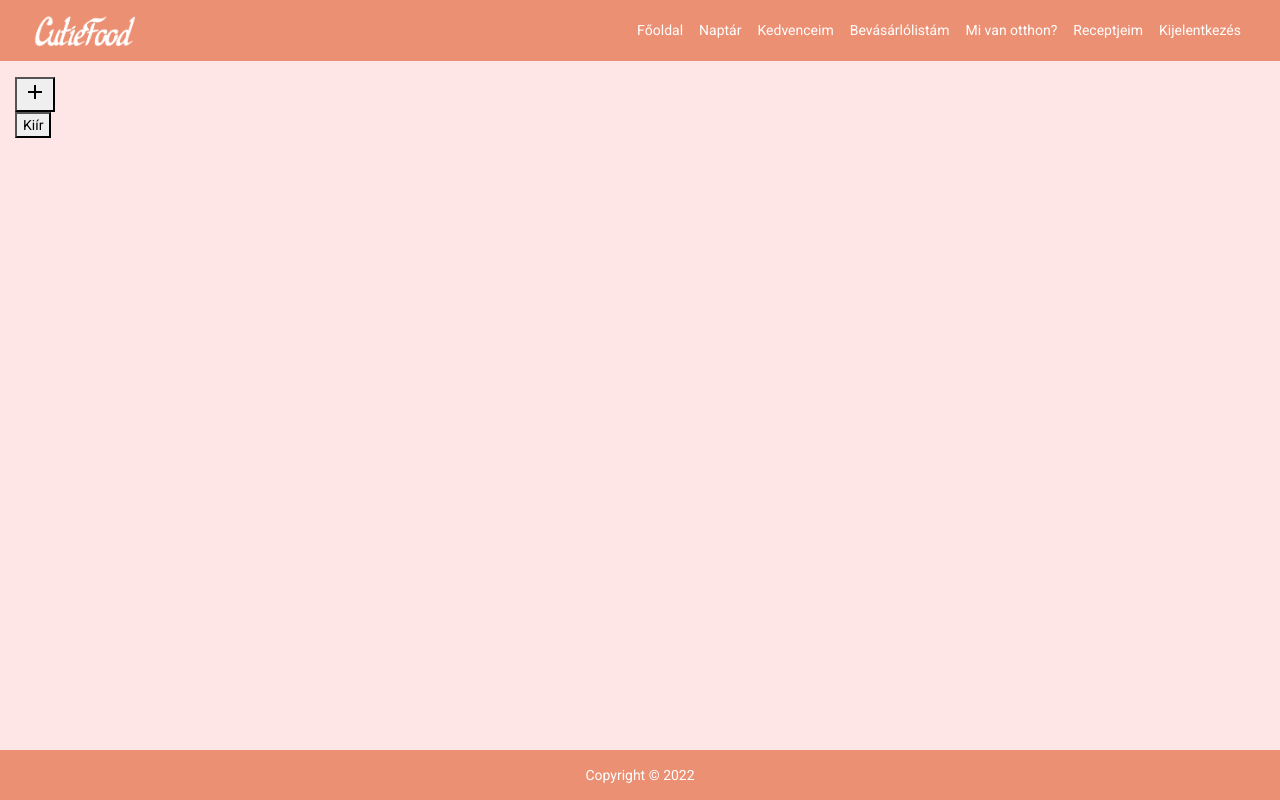
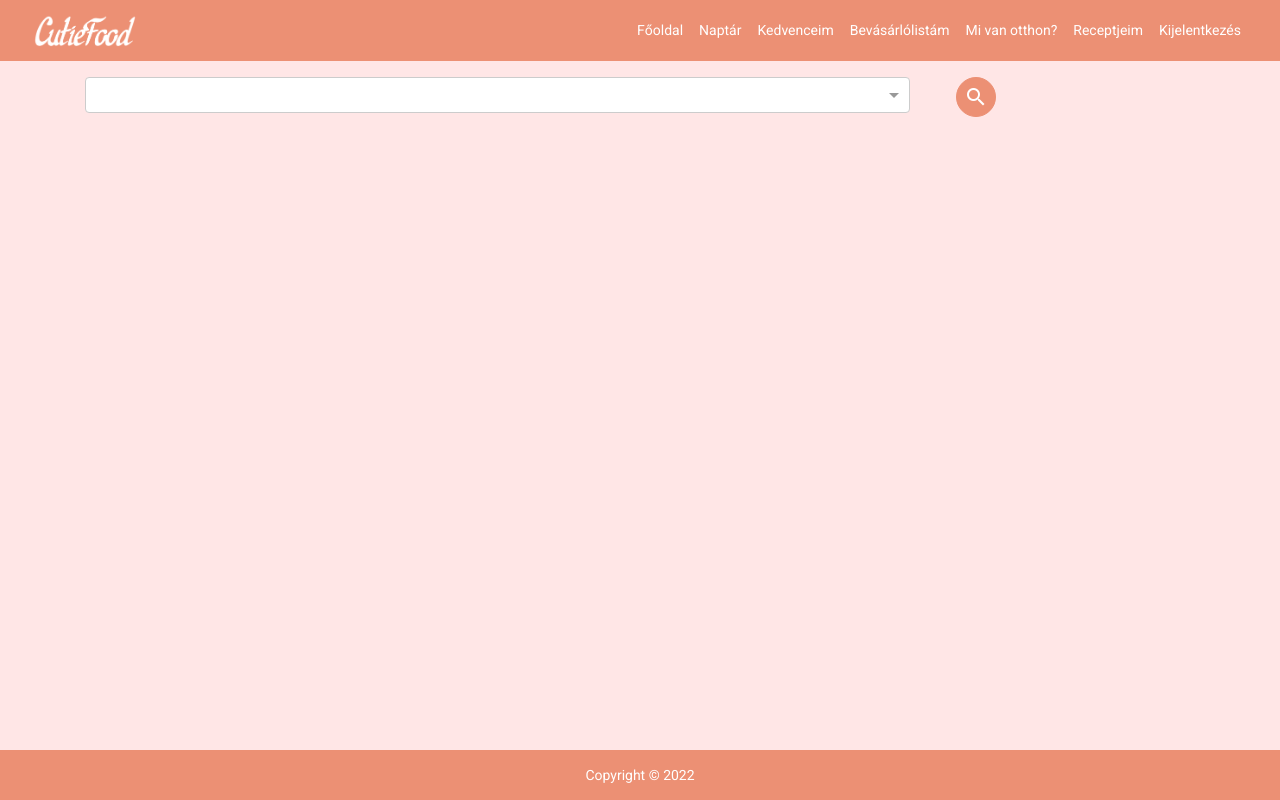
Before and after one commit to kovacspatrik/Cutiefood_v2, an Angular app: page /whats_home in a window 1280 px wide. Built offline with nearby package versions, Linux system fonts and the light colour scheme.

Commit message:
everything

```diff
--- a/src/app/Modules/my-recipes/my-recipes/my-recipes.component.ts
+++ b/src/app/Modules/my-recipes/my-recipes/my-recipes.component.ts
@@ -15,6 +15,7 @@ export class MyRecipesComponent implements OnInit {
   }
 
   ngOnInit(): void {
+    this.recipeList = this.recipeList.filter((res) => res.uploader.name === 'Tencsi');
   }
 
 }
--- a/src/app/Modules/whats-home/whats-home/whats-home.component.html
+++ b/src/app/Modules/whats-home/whats-home/whats-home.component.html
@@ -1,56 +1,27 @@
-<!--<div class="container-fluid whats-home-page py-3">-->
-<!--  <div class="container">-->
-<!--    <div *ngFor="let item of selectedIngredients; let i = index" class="ingredient-input-list">-->
-<!--      <ng-select [items]="mock_ingredients"-->
-<!--                 bindLabel="name"-->
-<!--                 bindValue="id"-->
-<!--                 name="ingredient-select"-->
-<!--                 [addTag]="true"-->
-<!--                 [multiple]="false"-->
-<!--                 placeholder="Válasszon egy összetevőt!"-->
-<!--                 [hideSelected]="true"-->
-<!--                 [(ngModel)]="selectedIngredients[i]"-->
-<!--                 class="my-2 w-25"-->
-<!--                 >-->
-<!--      </ng-select>-->
-<!--    </div>-->
-<!--    <button (click)="addRow()">-->
-<!--      új hozzáadása-->
-<!--    </button>-->
-<!--  </div>-->
-<!--</div>-->
-
 <div class="container-fluid whats-home-page py-3">
-  <div [formGroup]="form">
-    <ng-container [formArrayName]="'ingredients'">
-      <ng-container *ngFor="let ingredient of ingredients.controls; let i = index">
-        <div [formGroupName]="i">
-<!--          <mat-form-field>-->
-<!--            <input matInput formControlName="name" placeholder="hozzávaló neve">-->
-<!--          </mat-form-field>-->
-
-          <mat-form-field appearance="fill">
-            <mat-label>Válasszon hozzávalót!</mat-label>
-            <mat-select>
-              <mat-option *ngFor="let item of mock_ingredients" [value]="'name'">
-                {{ item.name }}
-              </mat-option>
-            </mat-select>
-          </mat-form-field>
-          <button mat-mini-fab (click)="deleteRow(i)">
-            <mat-icon class="add-course-btn">delete</mat-icon>
-          </button>
-        </div>
-      </ng-container>
-    </ng-container>
-
-    <button mat-mini-fab (click)="addRow()">
-      <mat-icon class="add-course-btn">add</mat-icon>
-    </button>
-    <br>
-    <button mat-mini-fab (click)="logValues()">
-      Kiír
-    </button>
-
+  <div class="container">
+    <div class="row d-flex justify-content-center justify-content-md-start">
+      <div class="col-9">
+        <ng-select [items]="mock_ingredients" [hideSelected]="true" [multiple]="true" [bindValue]="'id'"
+        [bindLabel]="'name'" [(ngModel)]="selectedIngredients"></ng-select>
+      </div>
+      <div class="col d-flex justify-content-center justify-content-md-start">
+        <button
+          (click)="filterRecipes()"
+          class="
+              search-button
+              mx-3
+              my-2 my-sm-0
+              d-flex
+              justify-content-center
+              align-items-center
+            "
+          title="Keresés"
+        >
+          <mat-icon>search</mat-icon>
+        </button>
+      </div>
+     </div>
   </div>
+  <app-recipe-card-list [recipeList]="recipeListToShow"></app-recipe-card-list>
 </div>
--- a/src/app/Modules/whats-home/whats-home/whats-home.component.scss
+++ b/src/app/Modules/whats-home/whats-home/whats-home.component.scss
@@ -3,4 +3,14 @@
 .whats-home-page {
   min-height: $app-content-height;
   background-color: $cutiefood-background;
+
+  .search-button {
+    border-radius: 30px;
+    height: 40px;
+    width: 40px;
+    background-color: $cutiefood-orange;
+    color: white;
+    outline: none;
+    border: 1px solid $cutiefood-orange;
+  }
 }
--- a/src/app/Modules/whats-home/whats-home/whats-home.component.ts
+++ b/src/app/Modules/whats-home/whats-home/whats-home.component.ts
@@ -1,6 +1,8 @@
 import { Component } from '@angular/core';
 import { MOCK_INGREDIENTS } from "../../../Services/mock-files/mock-ingredients";
-import {FormArray, FormBuilder, FormControl, FormGroup} from "@angular/forms";
+import {MOCK_RECIPE_LIST} from "../../../Services/mock-files/mock-recipes";
+import {Ingredient} from "../../../Models/ingredient.model";
+import {Recipe} from "../../../Models/recipe.model";
 
 @Component({
   selector: 'app-whats-home',
@@ -9,30 +11,56 @@ import {FormArray, FormBuilder, FormControl, FormGroup} from "@angular/forms";
 })
 export class WhatsHomeComponent {
   mock_ingredients = MOCK_INGREDIENTS;
-  selectedIngredients= new Array<string>(1);
+  recipes = MOCK_RECIPE_LIST;
 
-  form = this.fb.group({
-    ingredients: this.fb.array([])
-  })
+  selectedIngredients: number[];
+  recipeListToShow: Recipe[] = [];
 
-  constructor(private fb: FormBuilder) {}
+  constructor() {}
 
-  get ingredients() {
-    return this.form.controls["ingredients"] as FormArray
+  getIngredientById(id: number): Ingredient {
+    let toReturn: Ingredient = {
+      id,
+      name: 'proba'
+    }
+    const test = this.mock_ingredients.find(x => x.id === id)
+    console.log(test);
+    return test
   }
 
-  addRow() {
-    const ingredientControl = this.fb.group({
-      name: '',
-    });
-    this.ingredients.push(ingredientControl);
+  getIngredientsById(ids: number[]): Ingredient[] {
+    let toReturn: Ingredient[] = [];
+    for (let item of ids) {
+      toReturn.push(this.getIngredientById(item));
+    }
+    return toReturn;
   }
 
-  deleteRow(lessonIndex: number) {
-    this.ingredients.removeAt(lessonIndex);
+  hasThatIngredient(recipe: Recipe, ingredient: Ingredient): boolean {
+    return recipe.ingredients.includes(ingredient);
   }
 
-  logValues() {
-    console.log(this.form.get("ingredients").value);
+  hasEveryIngredients(recipe: Recipe, ingredients: Ingredient[]): boolean {
+    for (let ingredient of ingredients) {
+      if (!(this.hasThatIngredient(recipe, ingredient))){
+        return false;
+      }
+    }
+    return true;
+  }
+
+  filterRecipes() {
+    if(this.selectedIngredients.length > 0) {
+      for (let recipe of this.recipes) {
+
+        console.log(recipe.ingredients);
+      }
+    }
+
+    // this.recipeListToShow = this.recipes.filter((recipe) => {
+    //   console.log(recipe.ingredients.find((ingredient) =>
+    //     ingredient === proba
+    //   ));
+    // })
   }
 }
--- a/src/app/Services/mock-files/mock-recipes.ts
+++ b/src/app/Services/mock-files/mock-recipes.ts
@@ -1,12 +1,12 @@
 import { Recipe } from 'src/app/Models/recipe.model';
-import { MOCK_INGREDIENTS_FOR_MOCK_RECIPES } from './mock-ingredients';
+import {MOCK_INGREDIENTS, MOCK_INGREDIENTS_FOR_MOCK_RECIPES} from './mock-ingredients';
 import {MOCK_USERS} from "./mock-users";
 
 export const MOCK_RECIPE_LIST: Recipe[] = [
   {
     id: 1,
     name: 'Teszt 1',
-    ingredients: MOCK_INGREDIENTS_FOR_MOCK_RECIPES.filter((element) => element.name !== 'kesudió'),
+    ingredients: MOCK_INGREDIENTS,
     process: [
       'Lorem ipsum dolor sit amet, consectetur adipiscing elit. Praesent a feugiat sapien. Integer elementum vulputate lacinia. Sed leo magna, condimentum a elementum sed, sodales vel elit. Maecenas in consequat orci. Nulla eu odio laoreet, laoreet felis sit amet, blandit diam. Quisque accumsan leo urna, vel vulputate massa vehicula vitae. Pellentesque fermentum non dolor et gravida. Ut porta dapibus metus vel elementum.',
       'Lorem ipsum dolor sit amet, consectetur adipiscing elit. Praesent a feugiat sapien. Integer elementum vulputate lacinia. Sed leo magna, condimentum a elementum sed, sodales vel elit. Maecenas in consequat orci. Nulla eu odio laoreet, laoreet felis sit amet, blandit diam. Quisque accumsan leo urna, vel vulputate massa vehicula vitae. Pellentesque fermentum non dolor et gravida. Ut porta dapibus metus vel elementum.',
@@ -19,7 +19,7 @@ export const MOCK_RECIPE_LIST: Recipe[] = [
   {
     id: 2,
     name: 'Teszt 2',
-    ingredients: MOCK_INGREDIENTS_FOR_MOCK_RECIPES,
+    ingredients: MOCK_INGREDIENTS,
     process: [
       'Lorem ipsum dolor sit amet, consectetur adipiscing elit. Praesent a feugiat sapien. Integer elementum vulputate lacinia. Sed leo magna, condimentum a elementum sed, sodales vel elit. Maecenas in consequat orci. Nulla eu odio laoreet, laoreet felis sit amet, blandit diam. Quisque accumsan leo urna, vel vulputate massa vehicula vitae. Pellentesque fermentum non dolor et gravida. Ut porta dapibus metus vel elementum.',
       'Lorem ipsum dolor sit amet, consectetur adipiscing elit. Praesent a feugiat sapien. Integer elementum vulputate lacinia. Sed leo magna, condimentum a elementum sed, sodales vel elit. Maecenas in consequat orci. Nulla eu odio laoreet, laoreet felis sit amet, blandit diam. Quisque accumsan leo urna, vel vulputate massa vehicula vitae. Pellentesque fermentum non dolor et gravida. Ut porta dapibus metus vel elementum.',
@@ -32,7 +32,7 @@ export const MOCK_RECIPE_LIST: Recipe[] = [
   {
     id: 3,
     name: 'Teszt 3',
-    ingredients: MOCK_INGREDIENTS_FOR_MOCK_RECIPES.filter((element) => element.name !== 'kesudió'),
+    ingredients: MOCK_INGREDIENTS,
     process: [
       'Lorem ipsum dolor sit amet, consectetur adipiscing elit. Praesent a feugiat sapien. Integer elementum vulputate lacinia. Sed leo magna, condimentum a elementum sed, sodales vel elit. Maecenas in consequat orci. Nulla eu odio laoreet, laoreet felis sit amet, blandit diam. Quisque accumsan leo urna, vel vulputate massa vehicula vitae. Pellentesque fermentum non dolor et gravida. Ut porta dapibus metus vel elementum.',
       'Lorem ipsum dolor sit amet, consectetur adipiscing elit. Praesent a feugiat sapien. Integer elementum vulputate lacinia. Sed leo magna, condimentum a elementum sed, sodales vel elit. Maecenas in consequat orci. Nulla eu odio laoreet, laoreet felis sit amet, blandit diam. Quisque accumsan leo urna, vel vulputate massa vehicula vitae. Pellentesque fermentum non dolor et gravida. Ut porta dapibus metus vel elementum.',
@@ -45,7 +45,7 @@ export const MOCK_RECIPE_LIST: Recipe[] = [
   {
     id: 4,
     name: 'Teszt 4',
-    ingredients: MOCK_INGREDIENTS_FOR_MOCK_RECIPES.filter((element) => element.name !== 'kesudió'),
+    ingredients: MOCK_INGREDIENTS,
     process: [
       'Lorem ipsum dolor sit amet, consectetur adipiscing elit. Praesent a feugiat sapien. Integer elementum vulputate lacinia. Sed leo magna, condimentum a elementum sed, sodales vel elit. Maecenas in consequat orci. Nulla eu odio laoreet, laoreet felis sit amet, blandit diam. Quisque accumsan leo urna, vel vulputate massa vehicula vitae. Pellentesque fermentum non dolor et gravida. Ut porta dapibus metus vel elementum.',
       'Lorem ipsum dolor sit amet, consectetur adipiscing elit. Praesent a feugiat sapien. Integer elementum vulputate lacinia. Sed leo magna, condimentum a elementum sed, sodales vel elit. Maecenas in consequat orci. Nulla eu odio laoreet, laoreet felis sit amet, blandit diam. Quisque accumsan leo urna, vel vulputate massa vehicula vitae. Pellentesque fermentum non dolor et gravida. Ut porta dapibus metus vel elementum.',
```
Also changed, not shown: 3 other files (tests, documents, lock files or other folders).
